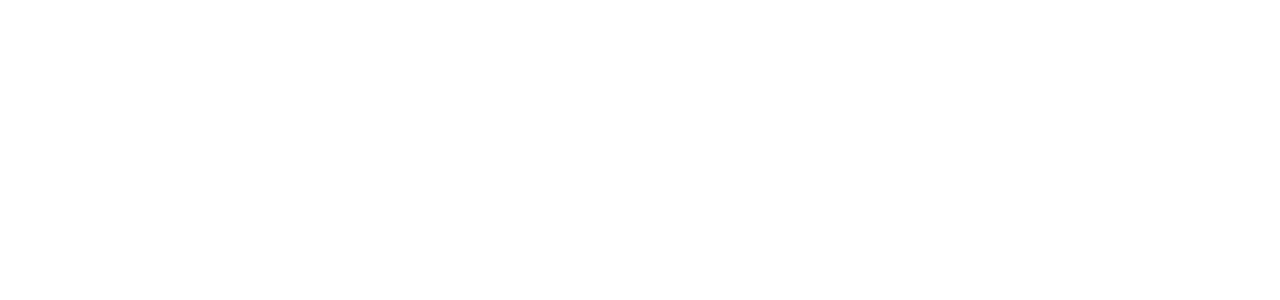
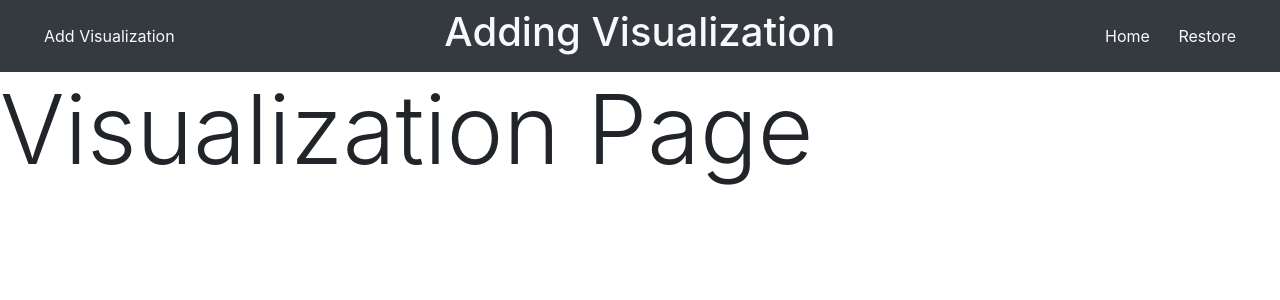
Before and after one commit to Yves-UMBC/Project47, a Django app: page /visual-option/ in a window 1280 px wide. Before the commit the part shown is empty. Shown: the top 300 px of the page. Run offline with Django 4.2, Linux system fonts and the light colour scheme; some libraries are stand-ins or nearby versions.

Commit message:
1) Updates the crime_map_templates 2) added in visualization templates

```diff
--- a/mysite/templates/base.html
+++ b/mysite/templates/base.html
@@ -17,6 +17,20 @@
         <title>{% block title %}mysite{% endblock %}</title>
     </head>
     <body>
+        <!-- Creating a nav bar-->
+        <nav class="navbar navbar-expand-lg navbar-dark bg-dark my-nav">
+            <div class="mr-auto ml-3">
+                <a href="{% url 'visual_option'%}" class="btn btn-outline-light border-0">Add Visualization</a>
+            </div>
+            <div class="mx-auto">
+                {% block nav-title %}{% endblock %}
+            </div>
+            <div class="ml-auto mr-3">
+                <a href="{% url 'crime_map_index'%}" class="btn btn-outline-light border-0">Home</a>
+                <button class="btn btn-outline-light border-0">Restore</button>
+            </div>
+        </nav>
+
         {% block page_content %}{% endblock %}
     </body>
 </html>
--- a/playground/templates/visual_option.html
+++ b/playground/templates/visual_option.html
@@ -0,0 +1,6 @@
+{% extends "base.html" %}
+{% block title %}Visualization Options{% endblock %}
+{% block nav-title %}<h1 class="text-light">Adding Visualization</h1>{% endblock %}
+{% block page_content %}
+    <h1 class="display-1">Visualization Page</h1>
+{% endblock %}
```
Also changed, not shown: playground/templates/crime_map_index.html (+2 -14 lines).
